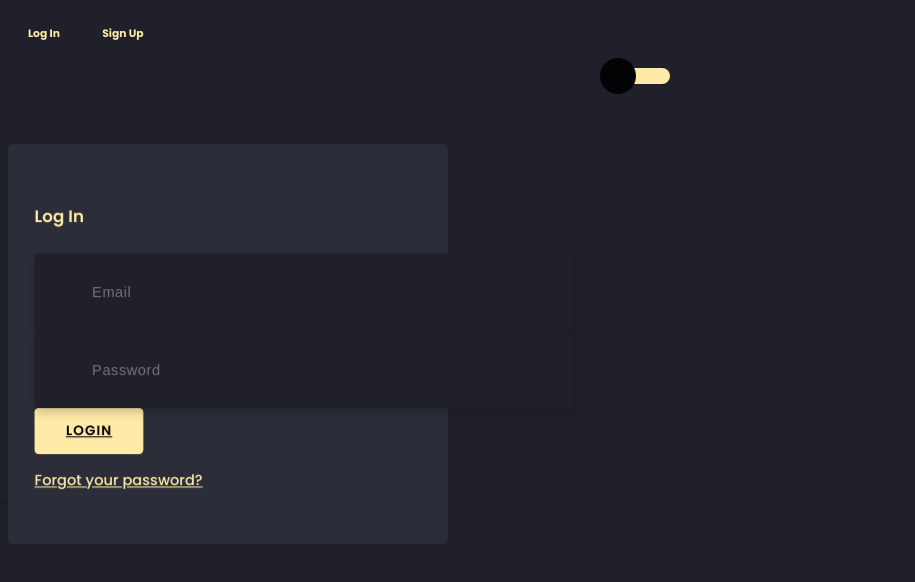
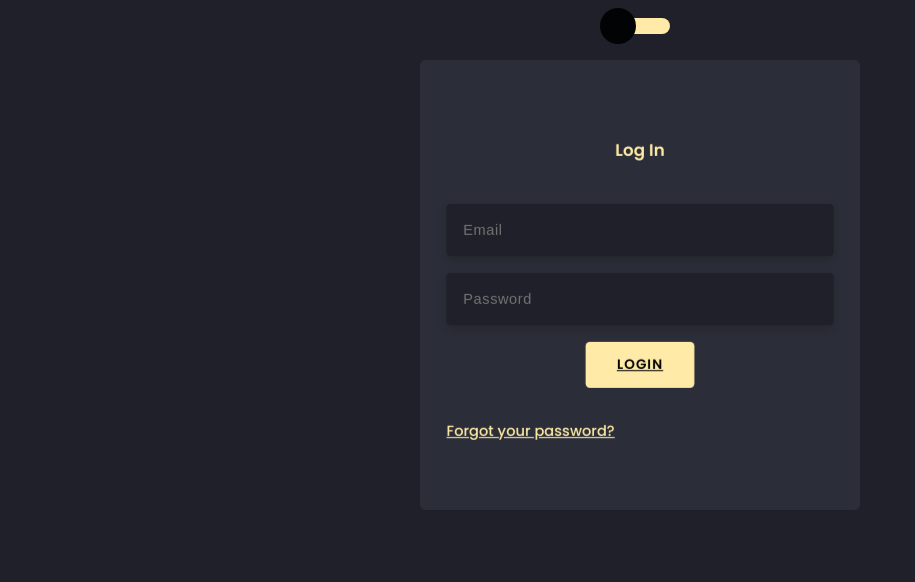
Before and after one commit to agetro2003/proyect_blacklist_frontend, a React (Vite) app: page /Login in a window 1280 px wide. Shown: the top 582 px of the page, without its empty margins (0-915 px from the left). Built offline with nearby package versions, Linux system fonts and the light colour scheme.

Commit message:
feat: ajustes css login

```diff
--- a/src/components/Login/login.css
+++ b/src/components/Login/login.css
@@ -28,8 +28,10 @@ h6 span{
 }
 .section{
   position: relative;
+  display: flex;
+  flex-direction: column;
+  grid-gap: 1rem;
   width: 100%;
-  display: block;
 }
 .full-height{
   min-height: 100vh;
@@ -75,13 +77,15 @@ display: none;
 }
 .card-3d-wrap {
   position: relative;
+  left: 50%;
+  transform: translateX(-50%);
   width: 440px;
   max-width: 100%;
   height: 400px;
   -webkit-transform-style: preserve-3d;
   transform-style: preserve-3d;
   perspective: 800px;
-  margin-top: 60px;
+  #margin-top: 60px;
 }
 .card-3d-wrapper {
   width: 100%;
@@ -93,7 +97,7 @@ display: none;
 }
 .card-front, .card-back {
   width: 100%;
-  height: 100%;
+  height: 450px;
   background-color: #2b2e38;
  /* background-image: url('/img/pattern_japanese-pattern-2_1_2_0-0_0_1__ffffff00_000000.png');*/
   position: absolute;
@@ -109,6 +113,7 @@ display: none;
 .center-wrap{
   position: absolute;
   width: 100%;
+  box-sizing: border-box;
   padding: 0 35px;
   top: 50%;
   left: 0;
@@ -116,16 +121,23 @@ display: none;
   z-index: 20;
   display: block;
 }
+.login-boton-holder{
+  text-align: center;
+  width: 100%;
+}
 .form-group{
   position: relative;
   display: block;
     margin: 0;
     padding: 0;
 }
+.login-titulo{
+  text-align: center;
+}
 .form-style {
   padding: 13px 20px;
-  padding-left: 55px;
-  height: 48px;
+  padding-left: 1rem;
+  height: 50px;
   width: 100%;
   font-weight: 500;
   border-radius: 4px;
@@ -139,6 +151,7 @@ display: none;
   -webkit-transition: all 200ms linear;
   transition: all 200ms linear;
   box-shadow: 0 4px 8px 0 rgba(21,21,21,.2);
+  box-sizing: border-box;
 }
 .form-style:focus,
 .form-style:active {
--- a/src/components/Login/login.jsx
+++ b/src/components/Login/login.jsx
@@ -8,7 +8,7 @@ const Login = () => {
                 <div className="row full-height justify-content-center">
                     <div className="col-12 text-center align-self-center py-5">
                         <div className="section pb-5 pt-5 pt-sm-2 text-center">
-                            <h6 className="mb-0 pb-3"><span>Log In </span><span>Sign Up</span></h6>
+                            {/* <h6 className="mb-0 pb-3"><span>Log In </span><span>Sign Up</span></h6> */}
                             <input className="checkbox" type="checkbox" id="reg-log" name="reg-log" />
                             <label htmlFor="reg-log"></label>
                             <div className="card-3d-wrap mx-auto">
@@ -16,7 +16,7 @@ const Login = () => {
                                     <div className="card-front">
                                         <div className="center-wrap">
                                             <div className="section text-center">
-                                                <h4 className="mb-4 pb-3">Log In</h4>
+                                                <h4 className="mb-4 pb-3 login-titulo">Log In</h4>
                                                 <div className="form-group">
                                                     <input type="email" className="form-style" placeholder="Email" />
                                                     <i className="input-icon uil uil-at"></i>
@@ -25,15 +25,17 @@ const Login = () => {
                                                     <input type="password" className="form-style" placeholder="Password" />
                                                     <i className="input-icon uil uil-lock-alt"></i>
                                                 </div>
-                                                <a href="https://www.web-leb.com/code" className="btn mt-4">Login</a>
-                                                <p className="mb-0 mt-4 text-center"><a href="https://www.web-leb.com/code" className="link">Forgot your password?</a></p>
+                                                <div className="login-boton-holder">
+                                                    <a href="#" className="btn mt-4">Login</a>
+                                                </div>
+                                                <p className="mb-0 text-center"><a href="#" className="link">Forgot your password?</a></p>
                                             </div>
                                         </div>
                                     </div>
                                     <div className="card-back">
                                         <div className="center-wrap">
                                             <div className="section text-center">
-                                                <h4 className="mb-3 pb-3">Sign Up</h4>
+                                                <h4 className="mb-3 pb-3 login-titulo">Sign Up</h4>
                                                 <div className="form-group">
                                                     <input type="text" className="form-style" placeholder="Full Name" />
                                                     <i className="input-icon uil uil-user"></i>
@@ -50,7 +52,9 @@ const Login = () => {
                                                     <input type="password" className="form-style" placeholder="Password" />
                                                     <i className="input-icon uil uil-lock-alt"></i>
                                                 </div>
-                                                <a href="https://www.web-leb.com/code" className="btn mt-4">Register</a>
+                                                <div className="login-boton-holder">
+                                                  <a href="#" className="btn mt-4">Register</a>
+                                                </div>
                                             </div>
                                         </div>
                                     </div>
```
